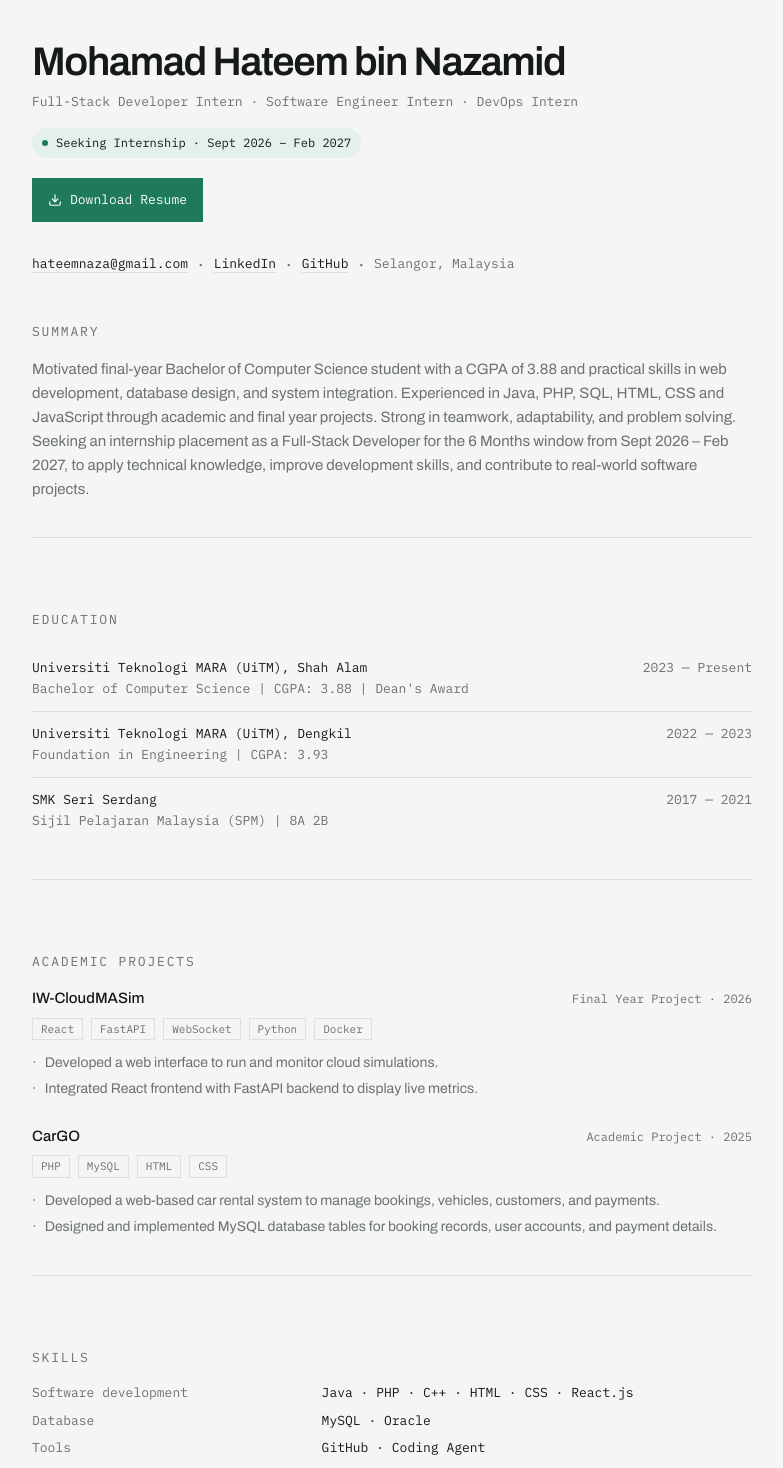
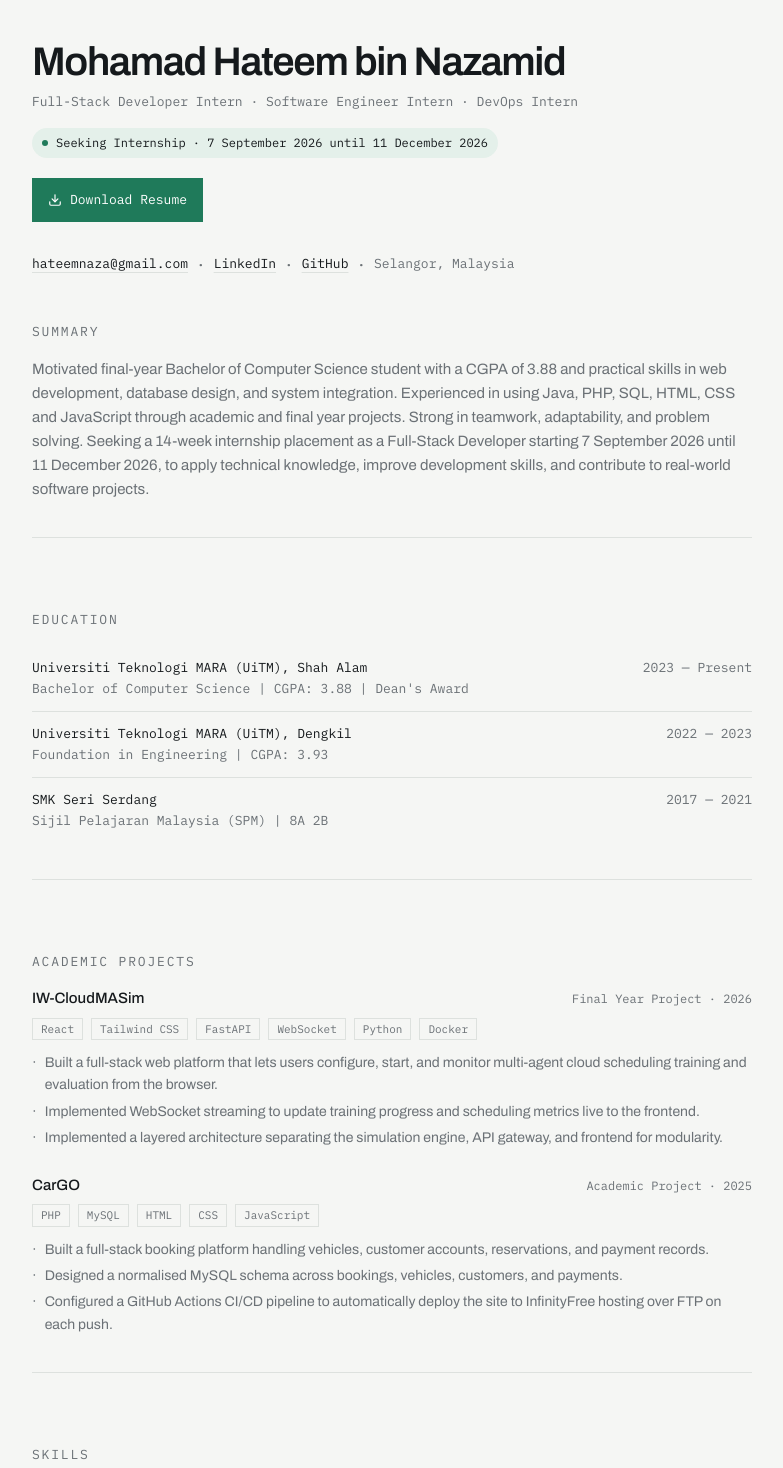
Before and after one commit to StillSame21/Hateem.dev, a Next.js app: page /resume in a window 1280 px wide. Shown: the part 100-1568 px from the top of the page, without its empty margins (248-1031 px from the left). Built offline with nearby package versions, Linux system fonts and the light colour scheme.

Commit message:
Sync résumé page content with the updated PDF, and add missing stack tags to project entries

```diff
--- a/src/app/resume/page.tsx
+++ b/src/app/resume/page.tsx
@@ -6,6 +6,7 @@ import {
   EDUCATION,
   LANGUAGES,
   REFERENCES_NOTE,
+  RESUME_PLACEMENT,
   RESUME_PROJECTS,
   SKILLS,
   SUMMARY_TEMPLATE,
@@ -51,7 +52,7 @@ export default function ResumePage() {
             className="h-1.5 w-1.5 shrink-0 rounded-full bg-signal"
             aria-hidden="true"
           />
-          {PLACEMENT.status} · {PLACEMENT.window}
+          {PLACEMENT.status} · {RESUME_PLACEMENT.window}
         </p>
 
         {/* On-screen call-to-action row. Hidden on print — the plain contact
@@ -101,7 +102,7 @@ export default function ResumePage() {
 
       <ResumeSection label="Summary">
         <p className="resume-entry max-w-none text-[15px] leading-[1.6] text-ink-muted">
-          {SUMMARY_TEMPLATE(PLACEMENT.window, PLACEMENT.length)}
+          {SUMMARY_TEMPLATE(RESUME_PLACEMENT.window, RESUME_PLACEMENT.length)}
         </p>
       </ResumeSection>
 
@@ -165,7 +166,7 @@ export default function ResumePage() {
         <dl className="mono resume-entry flex flex-col gap-2 text-[12px] md:text-[13px]">
           <SkillRow label="Software development" items={SKILLS.softwareDevelopment} />
           <SkillRow label="Database" items={SKILLS.database} />
-          <SkillRow label="Tools" items={SKILLS.tools} />
+          <SkillRow label="Tools & DevOps" items={SKILLS.tools} />
           <SkillRow label="Basic exposure" items={SKILLS.basicExposure} />
           <SkillRow label="Soft skills" items={SKILLS.soft} />
         </dl>
--- a/src/content/projects/cargo.mdx
+++ b/src/content/projects/cargo.mdx
@@ -6,6 +6,7 @@ stack:
   - MySQL
   - HTML
   - CSS
+  - JavaScript
 metrics: []
 shots:
   - src: /shots/cargo1.png
--- a/src/content/projects/iw-cloudmasim.mdx
+++ b/src/content/projects/iw-cloudmasim.mdx
@@ -3,6 +3,7 @@ title: IW-CloudMASim
 tagline: Real-time web dashboard for a MADDPG-based cloud task scheduling simulator
 stack:
   - React
+  - Tailwind CSS
   - FastAPI
   - WebSocket
   - Python
--- a/src/content/resume.ts
+++ b/src/content/resume.ts
@@ -1,5 +1,5 @@
 /**
- * Résumé content for `/resume`. Transcribed from the source PDF
+ * Résumé content for `/resume`. Transcribed from the current source PDF
  * (Resume_Mohamad Hateem bin Nazamid.pdf).
  *
  * Project titles and stacks are deliberately NOT repeated here — they are
@@ -17,8 +17,16 @@
 export const TITLE_LINE =
   "Full-Stack Developer Intern · Software Engineer Intern · DevOps Intern";
 
+/** The window as printed on the résumé PDF. Deliberately NOT `PLACEMENT`
+ *  from src/lib/site.ts — the hero and availability card advertise the wider
+ *  6-month window; the résumé states the specific 14-week placement. */
+export const RESUME_PLACEMENT = {
+  window: "7 September 2026 until 11 December 2026",
+  length: "14-week",
+} as const;
+
 export const SUMMARY_TEMPLATE = (window: string, length: string) =>
-  `Motivated final-year Bachelor of Computer Science student with a CGPA of 3.88 and practical skills in web development, database design, and system integration. Experienced in Java, PHP, SQL, HTML, CSS and JavaScript through academic and final year projects. Strong in teamwork, adaptability, and problem solving. Seeking an internship placement as a Full-Stack Developer for the ${length} window from ${window}, to apply technical knowledge, improve development skills, and contribute to real-world software projects.`;
+  `Motivated final-year Bachelor of Computer Science student with a CGPA of 3.88 and practical skills in web development, database design, and system integration. Experienced in using Java, PHP, SQL, HTML, CSS and JavaScript through academic and final year projects. Strong in teamwork, adaptability, and problem solving. Seeking a ${length} internship placement as a Full-Stack Developer starting ${window}, to apply technical knowledge, improve development skills, and contribute to real-world software projects.`;
 
 export type ResumeEducation = {
   institution: string;
@@ -53,16 +61,18 @@ export const RESUME_PROJECTS: Record<
     kind: "Final Year Project",
     year: "2026",
     bullets: [
-      "Developed a web interface to run and monitor cloud simulations.",
-      "Integrated React frontend with FastAPI backend to display live metrics.",
+      "Built a full-stack web platform that lets users configure, start, and monitor multi-agent cloud scheduling training and evaluation from the browser.",
+      "Implemented WebSocket streaming to update training progress and scheduling metrics live to the frontend.",
+      "Implemented a layered architecture separating the simulation engine, API gateway, and frontend for modularity.",
     ],
   },
   cargo: {
     kind: "Academic Project",
     year: "2025",
     bullets: [
-      "Developed a web-based car rental system to manage bookings, vehicles, customers, and payments.",
-      "Designed and implemented MySQL database tables for booking records, user accounts, and payment details.",
+      "Built a full-stack booking platform handling vehicles, customer accounts, reservations, and payment records.",
+      "Designed a normalised MySQL schema across bookings, vehicles, customers, and payments.",
+      "Configured a GitHub Actions CI/CD pipeline to automatically deploy the site to InfinityFree hosting over FTP on each push.",
     ],
   },
 };
@@ -70,8 +80,8 @@ export const RESUME_PROJECTS: Record<
 export const SKILLS = {
   softwareDevelopment: ["Java", "PHP", "C++", "HTML", "CSS", "React.js"],
   database: ["MySQL", "Oracle"],
-  tools: ["GitHub", "Coding Agent"],
-  basicExposure: ["FastAPI", "Python", "Dockerhub", "CI/CD"],
+  tools: ["Docker", "CI/CD (GitHub Actions)", "GitHub", "Vercel", "AI Agent CLI"],
+  basicExposure: ["FastAPI", "Python", "Dockerhub"],
   soft: ["Team Collaboration", "Adaptability", "Problem Solving", "Time Management"],
 } as const;
 
--- a/src/lib/site.ts
+++ b/src/lib/site.ts
@@ -28,7 +28,7 @@ export const SITE = {
  */
 export const PLACEMENT = {
   window: "Sept 2026 – Feb 2027",
-  length: "6 Months",
+  length: "3 - 6 Months",
   focus: "Full-Stack Developer, Software Engineer, DevOps",
   location: "Klang Valley, Malaysia",
   locationNote: "(On-site / Hybrid)",
```
Also changed, not shown: 1 other file (tests, documents, lock files or other folders).
